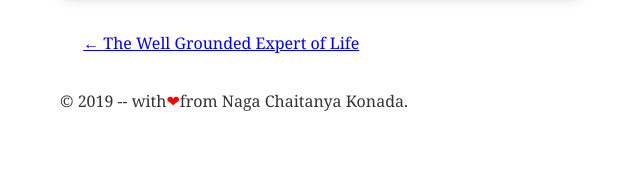
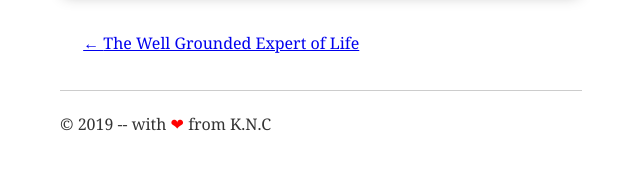
Before and after one commit to ChaituKNag/chaituknag.github.io---codebase, a Gatsby site: page /2019/08/10/what-is-sushupthi in a window 1280 px wide. Shown: the part 5432-5601 px from the top of the page, without its empty margins (319-959 px from the left). Before the commit the page ends 5580 px from the top, so only its background shows below. Built offline with nearby package versions, Linux system fonts and the light colour scheme; Gatsby itself is replaced by a stand-in of ours; some packages are replaced by stand-ins of ours; what typography-theme-alton would draw is missing.

Commit message:
refactored footer styles

```diff
--- a/src/components/common/Footer.js
+++ b/src/components/common/Footer.js
@@ -1,12 +1,28 @@
-import React from "react";
+import React, { useContext } from "react";
+import styled, { css } from "styled-components";
+import { ThemeContext } from "../../utils/theme-context";
+
+const RedHeart = styled.span`
+  color: red;
+`;
+
+const StyledHr = styled.hr`
+  ${({ theme }) =>
+    theme === "dark" &&
+    css`
+      background-color: #fff;
+    `}
+`;
 
 const Footer = () => {
+  const { theme } = useContext(ThemeContext);
   return (
     <div>
+      <StyledHr theme={theme} />
       <footer>
         © {new Date().getFullYear()} -- with
-        <span style={{ color: "red" }}>❤</span>
-        from Naga Chaitanya Konada.
+        <RedHeart theme={theme}>{` ❤ `}</RedHeart>
+        from K.N.C
       </footer>
     </div>
   );
```
Also changed, not shown: src/pages/index.js (+30 -23 lines).
